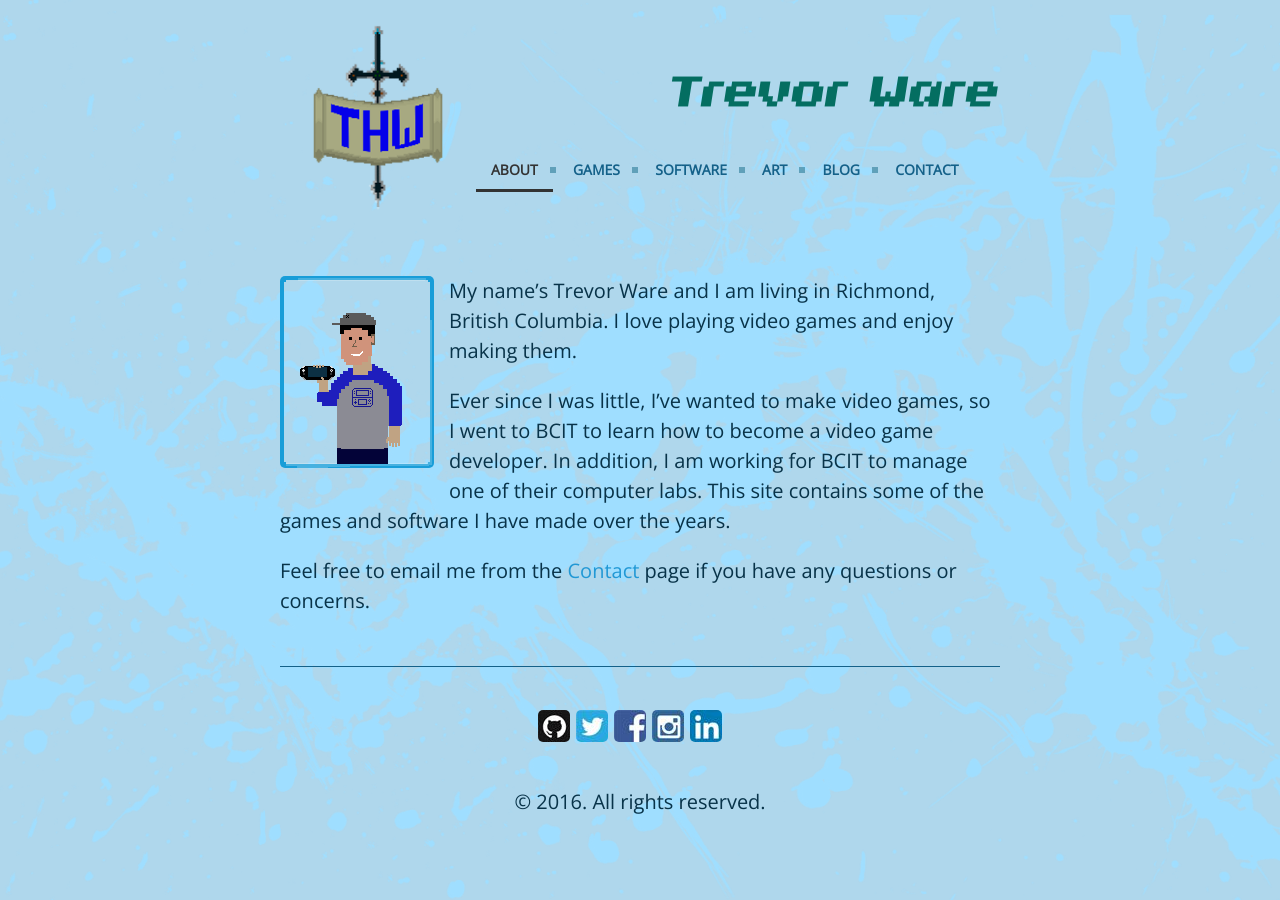
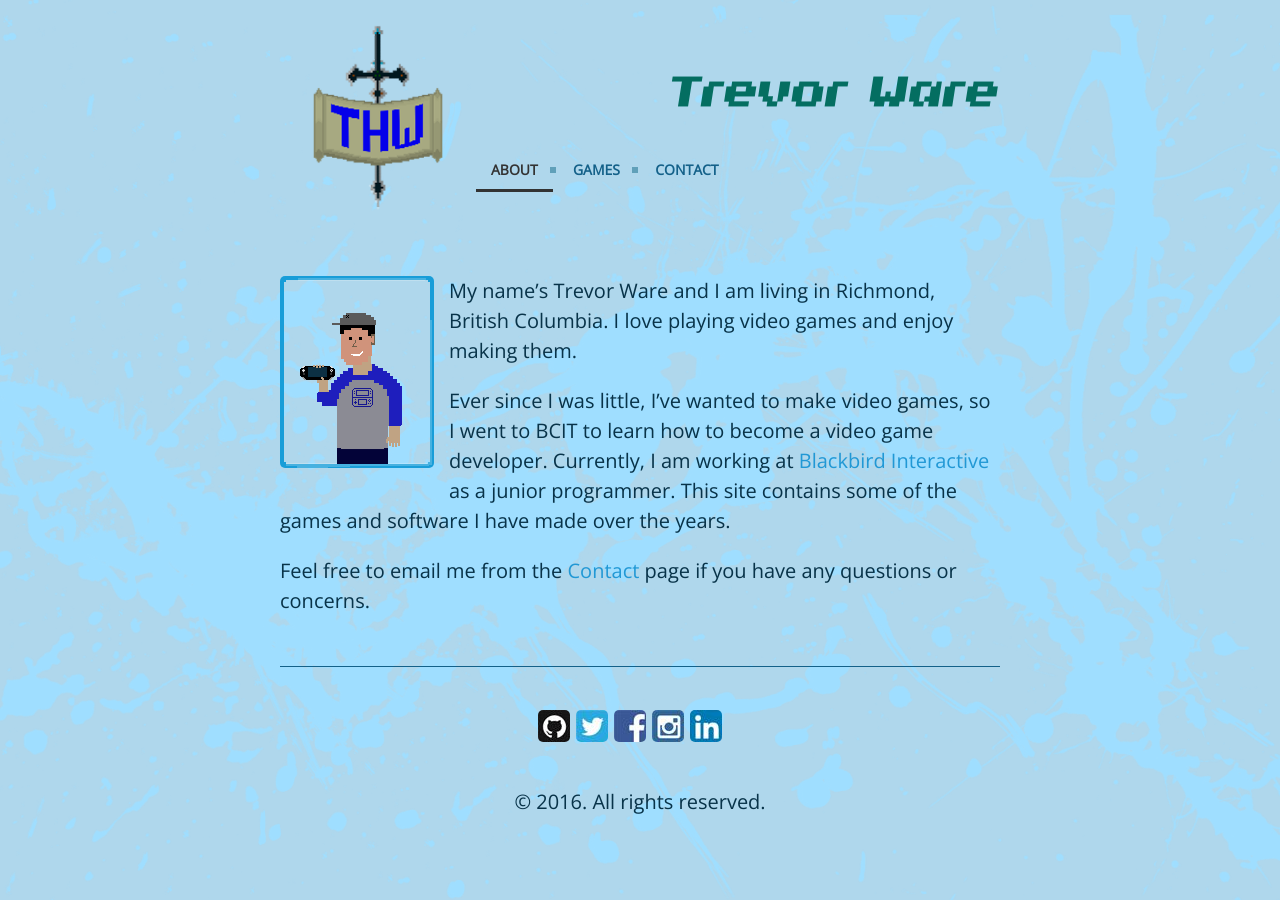
Before and after one commit to twarrre/twarrre.github.io, a Jekyll site: the page built from index.md, in a window 1280 px wide. Built offline with Jekyll 4.4.1, drawn with Linux system fonts in a browser that asks for light colours.

Commit message:
Updated about page.

```diff
--- a/_config.yml
+++ b/_config.yml
@@ -20,9 +20,9 @@ github:
 pages_list:
   About: '/'
   Games: '/games'
-  Software: '/software'
-  Art: '/art'
-  Blog: '/blog'
+  #Software: '/software'
+  #Art: '/art'
+  #Blog: '/blog'
   Contact: '/contact'
 
 twitter_username: twarrre
--- a/index.md
+++ b/index.md
@@ -6,7 +6,7 @@ tag: About
 
 <img id="aboutimg" src="/assets/icons/about.png" width="154" height="192" />My name's Trevor Ware and I am living in Richmond, British Columbia. I love playing video games and enjoy making them.
 
-Ever since I was little, I've wanted to make video games, so I went to BCIT to learn how to become a video game developer. In addition, I am working for BCIT to manage one of their computer labs. This site contains some of the games and software I have made over the years.
+Ever since I was little, I've wanted to make video games, so I went to BCIT to learn how to become a video game developer. Currently, I am working at <a href="http://blackbirdinteractive.com/">Blackbird Interactive</a> as a junior programmer. This site contains some of the games and software I have made over the years.
 
 Feel free to email me from the <a href="/contact">Contact</a> page if you have any questions or concerns.
 <br>
```
